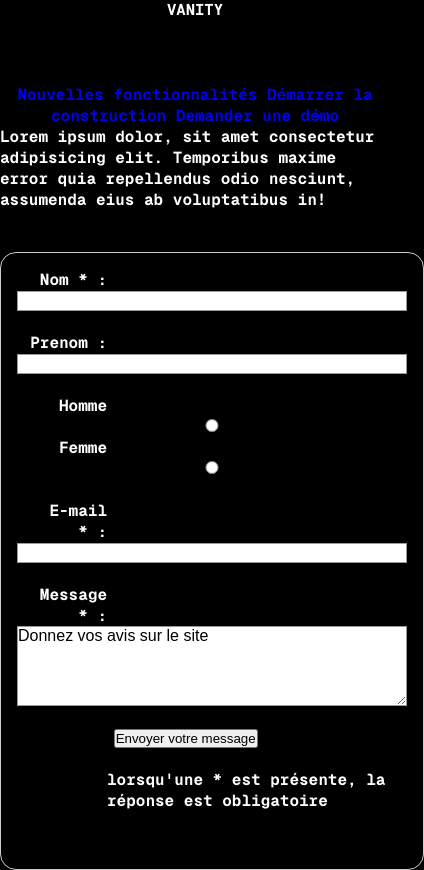
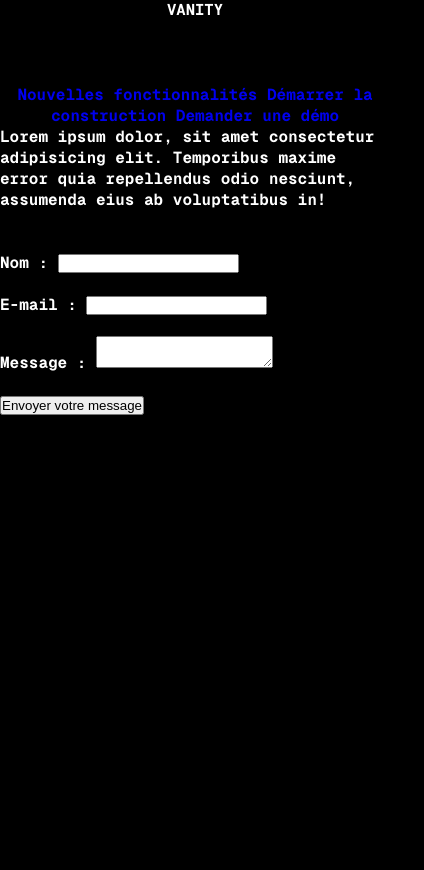
Before and after one commit to SENE-Pablo-2326099b/SAE, a plain HTML site: page SAE.html in a window 390 px wide. Shown: the whole page, 424 px wide, since content can reach past the window. After the commit the page ends 844 px from the top, so only its background shows below. Drawn offline with Linux system fonts and the light colour scheme; files whose address does not match are found by name.

Commit message:
Nouveau commit avec formulaire pas finis

```diff
--- a/SAE.html
+++ b/SAE.html
@@ -1,41 +1,17 @@
 <!doctype html>
 <html lang="en">
   <head>
-    <meta charset="UTF-8" />
-    <meta name="viewport" content="width=device-width, initial-scale=1.0" />
-    <link
-      rel="apple-touch-icon"
-      sizes="120x120"
-      href="/home/dodge/but/HTML/SAE/assets/favicon/apple-touch-icon.png"
-    />
-    <link
-      rel="icon"
-      type="image/png"
-      sizes="32x32"
-      href="/home/dodge/but/HTML/SAE/assets/favicon/favicon-32x32.png"
-    />
-    <link
-      rel="icon"
-      type="image/png"
-      sizes="16x16"
-      href="/home/dodge/but/HTML/SAE/assets/favicon/favicon-16x16.png"
-    />
-    <link
-      rel="favicon"
-      href="/home/dodge/but/HTML/SAE/assets/favicon/favicon.ico"
-    />
-    <link
-      rel="manifest"
-      href="/home/dodge/but/HTML/SAE/assets/favicon/site.webmanifest"
-    />
-    <link
-      rel="mask-icon"
-      href="/home/dodge/but/HTML/SAE/assets/favicon/safari-pinned-tab.svg"
-      color="#5bbad5"
-    />
-    <meta name="msapplication-TileColor" content="#603cba" />
-    <meta name="theme-color" content="#ffffff" />
-    <link rel="stylesheet" href="style.css" />
+      <meta charset="UTF-8">
+      <meta name="viewport" content="width=device-width, initial-scale=1.0">
+      <link rel="apple-touch-icon" sizes="120x120" href="/home/dodge/but/HTML/SAE/assets/favicon/apple-touch-icon.png">
+      <link rel="icon" type="image/png" sizes="32x32" href="/home/dodge/but/HTML/SAE/assets/favicon/favicon-32x32.png">
+      <link rel="icon" type="image/png" sizes="16x16" href="/home/dodge/but/HTML/SAE/assets/favicon/favicon-16x16.png">
+      <link rel="favicon" href="/home/dodge/but/HTML/SAE/assets/favicon/favicon.ico">
+      <link rel="manifest" href="/home/dodge/but/HTML/SAE/assets/favicon/site.webmanifest">
+      <link rel="mask-icon" href="/home/dodge/but/HTML/SAE/assets/favicon/safari-pinned-tab.svg" color="#5bbad5">
+      <meta name="msapplication-TileColor" content="#603cba">
+      <meta name="theme-color" content="#ffffff">
+      <link rel="stylesheet" href="style.css">
       <title>Vanityddd</title>
   </head>
   <body>
@@ -50,55 +26,22 @@
              <a href="#">Demander une démo</a>
            </nav>
        </main>
-    <div class="container">
-      <div class="item item-1">
-        <p>
-          Lorem ipsum dolor, sit amet consectetur adipisicing elit. Temporibus
-          maxime error quia repellendus odio nesciunt, assumenda eius ab
-          voluptatibus in!
-        </p>
+      <div class = "container">
+          <div class="item item-1"><p>Lorem ipsum dolor, sit amet consectetur adipisicing elit. Temporibus maxime error quia repellendus odio nesciunt, assumenda eius ab voluptatibus in! </p></div>
       </div>
-    </div>
-    <br /><br />
+      <br><br>
       <footer>
        <div class="container">
            <div class="contact">
                <form action="/ma-page-de-traitement" method="post">
-            <label for="surname">Nom *&nbsp;:</label>
-            <input
-              type="text"
-              id="surname"
-              name="user_surname"
-              required
-            /><br /><br />
-            <label for="name">Prenom&nbsp;:</label>
-            <input
-              type="text"
-              id="name"
-              name="user_name"
-              required
-            /><br /><br />
-            <label for="sexehomme">Homme</label>
-            <input type="radio" id="sexehomme" name="sexe" value='homme' >
-            <label for="sexefemme">Femme</label>
-            <input type="radio" id="sexefemme" name="sexe" value='femme'>
-            <br /><br />
-            <label for="mail">E-mail *&nbsp;:</label>
-            <input
-              type="email"
-              id="mail"
-              name="user_email"
-              required
-            /><br /><br />
-            <label for="msg">Message *&nbsp;:</label>
-            <textarea name="avis" rows="5" cols="50">Donnez vos avis sur le site</textarea>
-            <br /><br />
+                  <label for="name">Nom&nbsp;:</label>
+                  <input type="text" id="name" name="user_name" required><br><br>
+                  <label for="mail">E-mail&nbsp;:</label>
+                  <input type="email" id="mail" name="user_email" required><br><br>
+                  <label for="msg">Message&nbsp;:</label>
+                  <textarea id="msg" name="user_message" required></textarea><br><br>
                   <div class="button">
-              <button type="submit">Envoyer votre message</button><br /><br />
-              <p>
-                lorsqu'une * est présente, la réponse est obligatoire
-              </p>
-            <br /><br />
+                      <button type="submit">Envoyer votre message</button><br><br>
                   </div>
                </form>
            </div>
--- a/style.css
+++ b/style.css
@@ -53,7 +53,7 @@
     color: white;
   }
 
-  @media screen and (max-width: 600px) {
+
   .container {
 
     display: flex;
@@ -66,42 +66,39 @@
     color: white;
   }
 
-  .contact form {
-    margin: 0 auto;
-    width: 100%;
-    padding: 1em;
-    border: 1px solid #ccc;
-    border-radius: 1em;
+  .Fhomme-femme {
+    display: flex;
+    justify-content: center;
+
   }
 
-   .contact label {
-    display: inline-block;
-    width: 90px;
-    text-align: right;
+  .Fnom-prenom {
+    display: flex;
+    justify-content: flex-start;
+    align-items: center;
+    height: 100px;
   }
 
-   .contact input, .contact textarea {
-    font: 1em sans-serif;
-    width: 100%;
-    box-sizing: border-box;
-    border: 1px solid #999;
+  .Fnom-prenom input {
+
+    height: 10px;
+    width: 100px;
+
+
   }
 
-   .contact input:focus, .contact textarea:focus {
-    border-color: #000;
-   }
+  .nom,
+  .prenom {
+    display: flex;
+    align-items: center;
     }
 
-   .contact textarea {
-    vertical-align: top;
-    height: 5em;
-    resize: vertical;
+  .radio {
+    display: inline-block;
+    margin-right: 20px;
+    height: 50px;
    }
 
-   .contact .button {
-    padding-left: 90px;
+   .radio input {
+    margin-right: 5px;
   }
-
-   .contact button {
-    margin-left: 0.5em;
-   }
```
Lines whose indentation alone changed are shown as unchanged.
